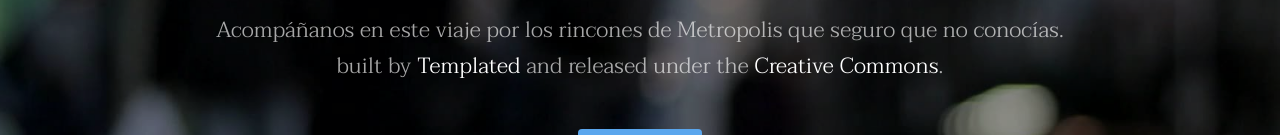
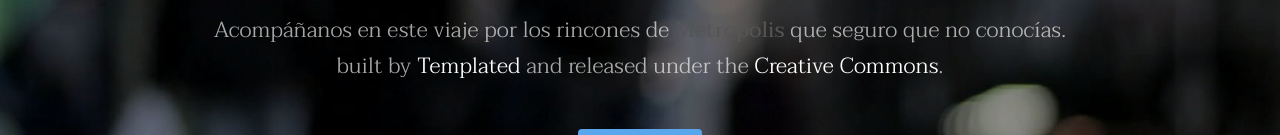
Before and after one commit to alegilari/REP_04_METROPOLITA, a plain HTML site: page index.html in a window 1280 px wide. Shown: the part 360-495 px from the top of the page. Drawn offline with Linux system fonts and the light colour scheme.

Commit message:
Negrita fuerte por Alicia

```diff
--- a/index.html
+++ b/index.html
@@ -37,7 +37,7 @@
 			<section id="banner" data-video="images/banner">
 				<div class="inner">
 					<h1>Metropolita</h1>
-					<p>Acompáñanos en este viaje por los rincones de Metropolis que seguro que no conocías.<br />
+					<p>Acompáñanos en este viaje por los rincones de <b> Metropolis </b> que seguro que no conocías.<br />
 					built by <a href="https://templated.co/">Templated</a> and released under the <a href="https://templated.co/license">Creative Commons</a>.</p>
 					<a href="#one" class="button special scrolly">SI, QUIERO.</a>
 				</div>
```
